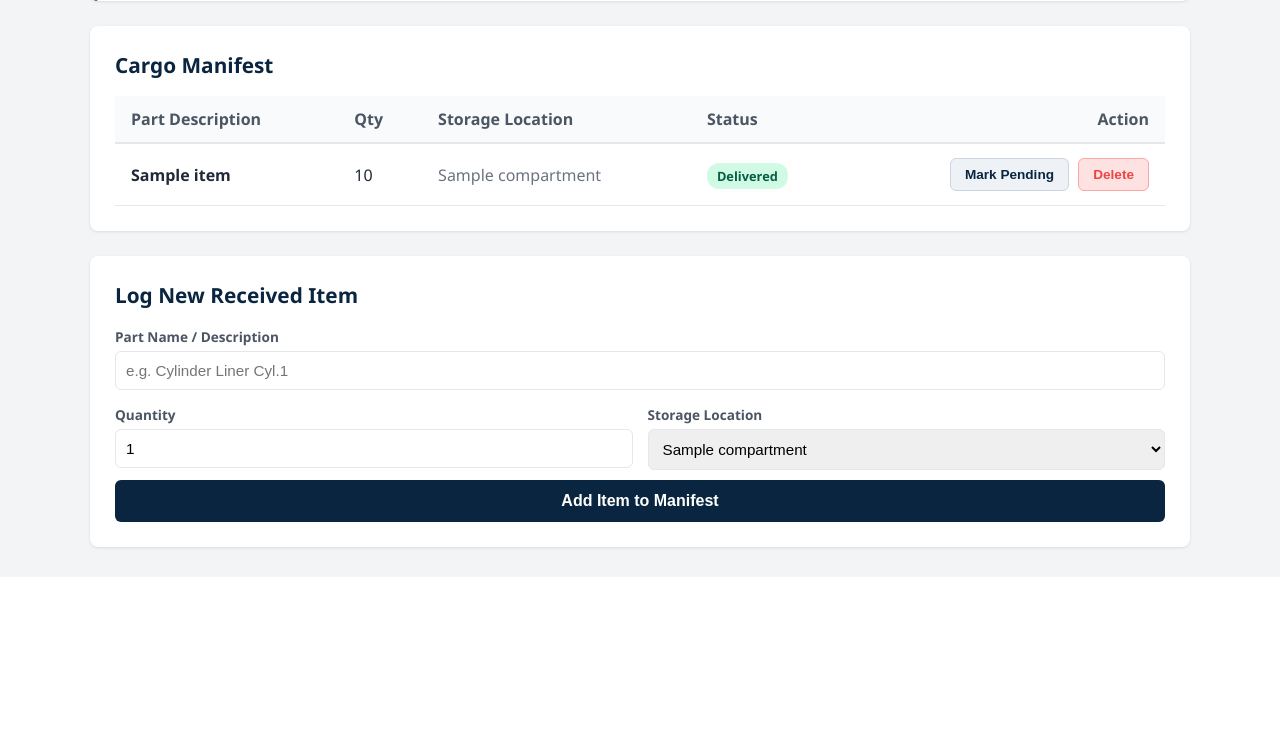
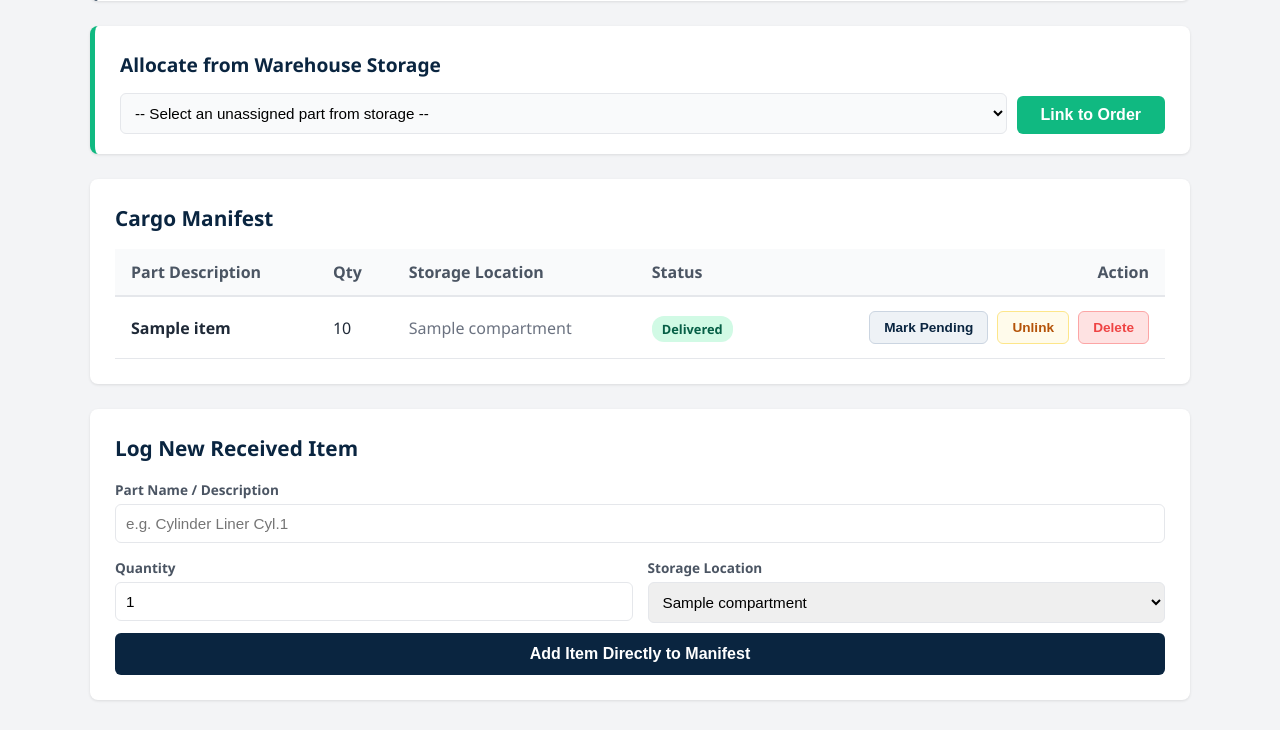
Before and after one commit to marinespecials/marine-parts-tracker, a Django app: page /offer/1/ in a window 1280 px wide. Shown: the part 289-1019 px from the top of the page. Before the commit the page ends 840 px from the top, so only its background shows below. Run offline with Django 5.2, Linux system fonts and the light colour scheme; data comes from the database, SQL or seed files in the repository; both versions use the stored data as it was after the commit; tables that the repository leaves empty hold one stand-in row (values such as "Sample post").

Commit message:
UI: Add warehouse allocation dropdown and unlink buttons to offer details

```diff
--- a/tracker/models.py
+++ b/tracker/models.py
@@ -27,9 +27,10 @@ class Item(models.Model):
     quantity = models.IntegerField(default=1)
     is_delivered = models.BooleanField(default=False)
     compartment = models.ForeignKey(Compartment, on_delete=models.CASCADE, related_name='items')
-    offer = models.ForeignKey(Offer, on_delete=models.CASCADE, related_name='items')
 
-    # The field causing the 500 error because the database doesn't know it exists yet
+    # THE CRUCIAL CHANGE: Allow this to be blank, and don't delete the item if the offer is deleted
+    offer = models.ForeignKey(Offer, on_delete=models.SET_NULL, related_name='items', null=True, blank=True)
+
     qr_code = models.ImageField(upload_to='qr_codes/', blank=True, null=True)
 
     def save(self, *args, **kwargs):
--- a/tracker/templates/tracker/offer_detail.html
+++ b/tracker/templates/tracker/offer_detail.html
@@ -17,7 +17,7 @@
         .container { max-width: 1100px; margin: 30px auto; padding: 0 20px; }
         .card { background: white; padding: 25px; border-radius: 8px; box-shadow: 0 1px 3px rgba(0,0,0,0.1); margin-bottom: 25px; }
 
-        /* New Progress Bar Styling */
+        /* Progress Bar Styling */
         .progress-container { margin-top: 5px; }
         .progress-bar-bg { background-color: var(--progress-bg); height: 10px; border-radius: 5px; overflow: hidden; }
         .progress-bar-fill { background-color: var(--marine-blue); height: 100%; border-radius: 5px; transition: width 0.4s ease-out; }
@@ -45,7 +45,6 @@
     </div>
 
     <div class="container">
-        <!-- Upgraded Analytics & Header Card -->
         <div class="card" style="border-left: 5px solid var(--marine-blue);">
             <div style="display: flex; justify-content: space-between; align-items: flex-start;">
                 <div>
@@ -53,7 +52,6 @@
                     <p style="margin: 5px 0 15px 0; font-size: 1.1rem; color: #4B5563;">Vessel / Client: <strong>{{ offer.customer.name }}</strong></p>
                 </div>
 
-                <!-- The New Safe Delete Form -->
                 <form method="POST" action="{% url 'delete_offer' offer.id %}">
                     {% csrf_token %}
                     <button type="submit" class="btn" style="background-color: #FEE2E2; color: #EF4444; border: 1px solid #FCA5A5;" onclick="return confirm('WARNING: Deleting this order will permanently erase all parts inside it. Are you sure?');">Delete Entire Order</button>
@@ -73,7 +71,26 @@
             </div>
         </div>
 
-        <!-- Part Manifest Table -->
+        <div class="card" style="border-left: 5px solid var(--accent-green); padding-bottom: 20px;">
+            <h2 style="margin-top: 0; margin-bottom: 15px; font-size: 1.2rem; color: var(--marine-blue);">Allocate from Warehouse Storage</h2>
+            <form method="POST" action="{% url 'allocate_item' offer.id %}" style="display: flex; gap: 10px; align-items: flex-end;">
+                {% csrf_token %}
+                <div class="form-group" style="flex: 1;">
+                    <select name="item_id" required style="padding: 10px; border: 1px solid var(--border-color); border-radius: 6px; font-size: 0.95rem; width: 100%; background-color: #F9FAFB;">
+                        <option value="" disabled selected>-- Select an unassigned part from storage --</option>
+                        {% for storage_item in available_items %}
+                            <option value="{{ storage_item.id }}">
+                                {{ storage_item.name }} (Qty: {{ storage_item.quantity }}) - Located in: {{ storage_item.compartment.name }}
+                            </option>
+                        {% empty %}
+                            <option value="" disabled>Warehouse is empty (No unassigned items available)</option>
+                        {% endfor %}
+                    </select>
+                </div>
+                <button type="submit" class="btn btn-submit" style="width: auto; margin-top: 0; padding: 10px 24px; background-color: var(--accent-green);">Link to Order</button>
+            </form>
+        </div>
+
         <div class="card">
             <h2 style="margin-top: 0; font-size: 1.3rem; color: var(--marine-blue);">Cargo Manifest</h2>
             <table class="manifest-table">
@@ -106,9 +123,15 @@
                                         {% if item.is_delivered %}Mark Pending{% else %}Mark Delivered{% endif %}
                                     </button>
                                 </form>
+
+                                <form method="POST" action="{% url 'unallocate_item' item.id %}" style="display:inline;">
+                                    {% csrf_token %}
+                                    <button type="submit" class="btn" style="background-color: #FFFBEB; color: #B45309; border: 1px solid #FDE68A; margin-left: 5px;" title="Remove from order and keep in warehouse">Unlink</button>
+                                </form>
+
                                 <form method="POST" action="{% url 'delete_item' item.id %}" style="display:inline;">
                                     {% csrf_token %}
-                                    <button type="submit" class="btn" style="background-color: #FEE2E2; color: #EF4444; border: 1px solid #FCA5A5; margin-left: 5px;" onclick="return confirm('Delete {{ item.name }} completely?');">Delete</button>
+                                    <button type="submit" class="btn" style="background-color: #FEE2E2; color: #EF4444; border: 1px solid #FCA5A5; margin-left: 5px;" onclick="return confirm('Delete {{ item.name }} completely from the system?');">Delete</button>
                                 </form>
                             </td>
                         </tr>
@@ -121,7 +144,6 @@
             </table>
         </div>
 
-        <!-- Quick Add Form -->
         <div class="card">
             <h2 style="margin-top: 0; font-size: 1.3rem; color: var(--marine-blue);">Log New Received Item</h2>
             <form method="POST" action="{% url 'add_item' offer.id %}">
@@ -144,7 +166,7 @@
                         </select>
                     </div>
                 </div>
-                <button type="submit" class="btn btn-submit">Add Item to Manifest</button>
+                <button type="submit" class="btn btn-submit">Add Item Directly to Manifest</button>
             </form>
         </div>
     </div>
--- a/tracker/urls.py
+++ b/tracker/urls.py
@@ -24,4 +24,6 @@ urlpatterns = [
     path('clients/', views.client_list, name='client_list'),
     path('client/<int:client_id>/edit/', views.edit_client, name='edit_client'),
     path('client/<int:client_id>/delete/', views.delete_client, name='delete_client'),
+    path('offer/<int:offer_id>/allocate/', views.allocate_item, name='allocate_item'),
+    path('item/<int:item_id>/unallocate/', views.unallocate_item, name='unallocate_item'),
 ]
--- a/tracker/views.py
+++ b/tracker/views.py
@@ -54,14 +54,42 @@ def delete_offer(request, offer_id):
         get_object_or_404(Offer, id=offer_id).delete()
     return redirect('dashboard')
 
+# 1. UPDATE THIS EXISTING FUNCTION
 def offer_detail(request, offer_id):
     offer = get_object_or_404(Offer, id=offer_id)
     items = offer.items.all()
+
+    # NEW: Find all items that do NOT have an offer assigned to them yet
+    available_in_storage = Item.objects.filter(offer__isnull=True)
+
     context = {
-        'offer': offer, 'items': items, 'compartments': Compartment.objects.all(),
+        'offer': offer,
+        'items': items,
+        'compartments': Compartment.objects.all(),
+        'available_items': available_in_storage, # Send storage items to the template
         'progress': int((items.filter(is_delivered=True).count() / items.count()) * 100) if items.count() > 0 else 0
     }
     return render(request, 'tracker/offer_detail.html', context)
+
+# 2. ADD THIS NEW FUNCTION (Assigns an item to an order)
+def allocate_item(request, offer_id):
+    if request.method == 'POST':
+        item_id = request.POST.get('item_id')
+        if item_id:
+            item = get_object_or_404(Item, id=item_id)
+            offer = get_object_or_404(Offer, id=offer_id)
+            item.offer = offer
+            item.save()
+    return redirect('offer_detail', offer_id=offer_id)
+
+# 3. ADD THIS NEW FUNCTION (Removes an item from an order back to storage)
+def unallocate_item(request, item_id):
+    item = get_object_or_404(Item, id=item_id)
+    offer_id = item.offer.id
+    if request.method == 'POST':
+        item.offer = None # Removes the link, putting it back in storage
+        item.save()
+    return redirect('offer_detail', offer_id=offer_id)
 
 def item_list(request):
     return render(request, 'tracker/item_list.html', {'items': Item.objects.all().order_by('offer__title')})
```
Also changed, not shown: db.sqlite3, tracker/migrations/0004_alter_item_offer.py (added).
